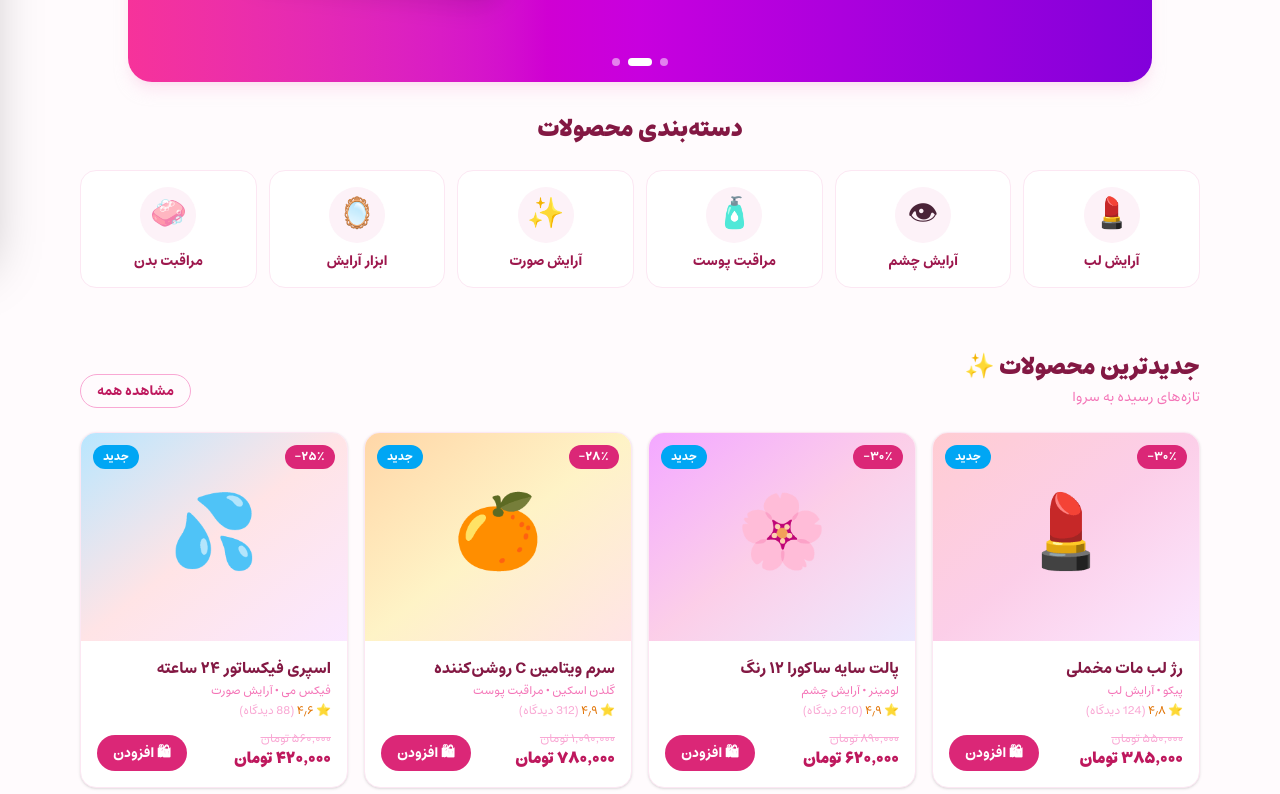
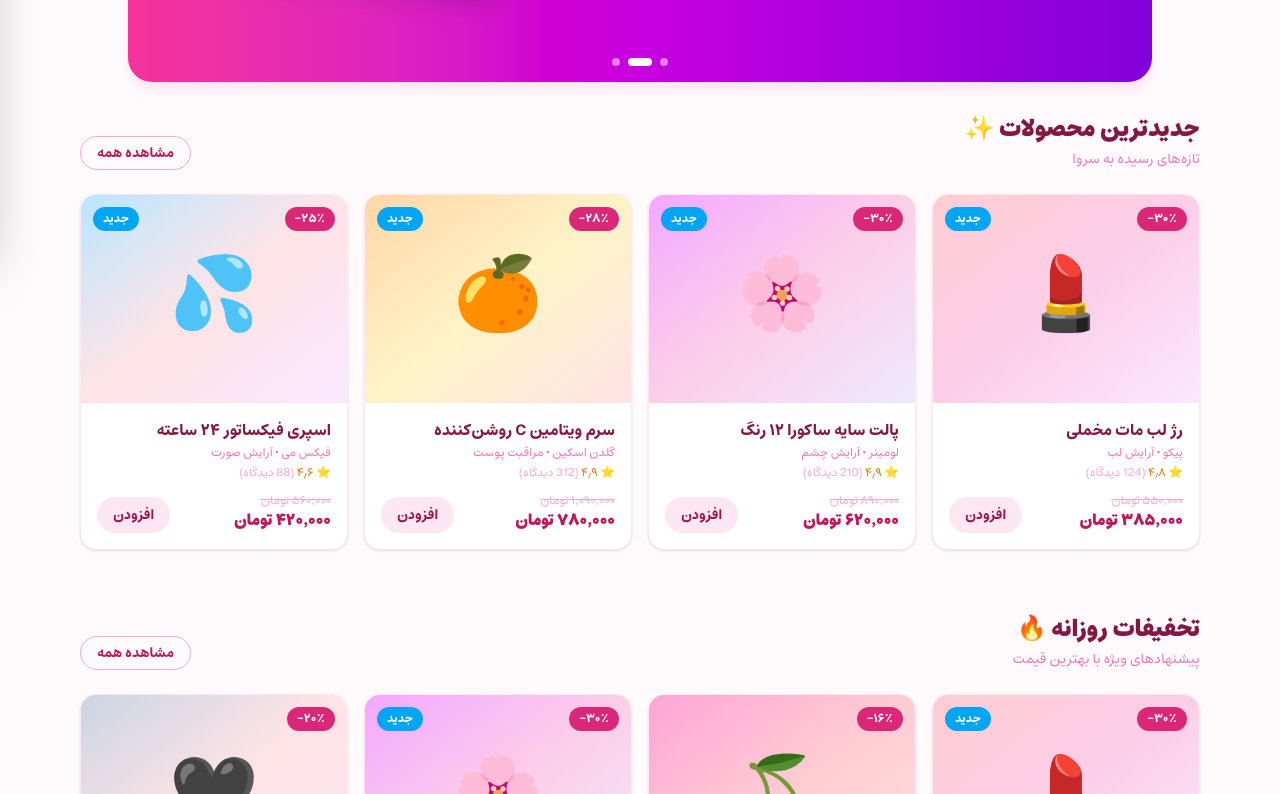
Before and after one commit to soroush-rahmani/sorva-shop, a Next.js app: page / in a window 1280 px wide. Shown: the part 546-1340 px from the top of the page. Built offline with nearby package versions, Linux system fonts and the light colour scheme.

Commit message:
remove category section, image-2 hover zoom, pink add-to-cart with burst animation

```diff
--- a/app/globals.css
+++ b/app/globals.css
@@ -38,3 +38,26 @@ html {
 .scrollbar-none::-webkit-scrollbar {
   display: none;
 }
+
+/* انیمیشن فوران رژ و قلب هنگام افزودن به سبد */
+@keyframes sorva-burst {
+  0% {
+    transform: translate(-50%, -50%) scale(0.3);
+    opacity: 1;
+  }
+  60% {
+    opacity: 1;
+  }
+  100% {
+    transform: translate(calc(-50% + var(--bx)), calc(-50% + var(--by)))
+      scale(1.3) rotate(var(--br));
+    opacity: 0;
+  }
+}
+.sorva-particle {
+  position: absolute;
+  left: 50%;
+  top: 50%;
+  pointer-events: none;
+  animation: sorva-burst 0.9s cubic-bezier(0.16, 0.84, 0.44, 1) forwards;
+}
--- a/app/page.tsx
+++ b/app/page.tsx
@@ -1,7 +1,6 @@
 import { Header } from "@/components/header";
 import { CartDrawer } from "@/components/cart-drawer";
 import { HeroSlider } from "@/components/hero-slider";
-import { CategoryIcons } from "@/components/category-icons";
 import { ProductSection } from "@/components/product-section";
 import { Faq } from "@/components/faq";
 import { Footer } from "@/components/footer";
@@ -14,7 +13,6 @@ export default function Home() {
       <CartDrawer />
       <main>
         <HeroSlider />
-        <CategoryIcons />
 
         <ProductSection
           title="جدیدترین محصولات ✨"
--- a/components/add-to-cart-button.tsx
+++ b/components/add-to-cart-button.tsx
@@ -1,19 +1,93 @@
 "use client";
 
 import { useCart } from "@/components/cart-provider";
+import { useState, type CSSProperties } from "react";
 
-export function AddToCartButton({ productId }: { productId: string }) {
+/* رژ و قلبهایی که موقع کلیک به بیرون فوران میکنند */
+const BURST_EMOJIS = ["💄", "💄", "💋", "💗", "💗", "💄", "🛒", "✨"];
+
+type Particle = {
+  id: number;
+  emoji: string;
+  dx: number;
+  dy: number;
+  rot: number;
+  delay: number;
+};
+
+export function AddToCartButton({
+  productId,
+  compact = false,
+}: {
+  productId: string;
+  compact?: boolean;
+}) {
   const { addItem, openCart } = useCart();
+  const [particles, setParticles] = useState<Particle[]>([]);
+
+  const handleClick = () => {
+    addItem(productId);
+    if (!compact) openCart();
+
+    /* فوران رژ و قلب صورتی */
+    const batch: Particle[] = BURST_EMOJIS.map((emoji, i) => {
+      const angle =
+        (i / BURST_EMOJIS.length) * Math.PI * 2 + Math.random() * 0.7;
+      const dist = 46 + Math.random() * 36;
+      return {
+        id: Date.now() + i,
+        emoji,
+        dx: Math.cos(angle) * dist,
+        dy: Math.sin(angle) * dist - 16,
+        rot: (Math.random() - 0.5) * 180,
+        delay: i * 30,
+      };
+    });
+    setParticles(batch);
+    window.setTimeout(() => setParticles([]), 1200);
+  };
 
   return (
     <button
-      onClick={() => {
-        addItem(productId);
-        openCart();
-      }}
-      className="w-full rounded-full bg-brand-600 px-6 py-3 font-black text-white transition hover:bg-brand-700"
+      onClick={handleClick}
+      className={`group/btn relative overflow-visible rounded-full bg-brand-100 font-bold text-brand-800 transition-colors hover:bg-brand-200 ${
+        compact ? "px-4 py-2 text-sm" : "w-full px-6 py-3 text-base"
+      }`}
+      aria-label={`افزودن به سبد خرید`}
     >
-      🛍 افزودن به سبد خرید
+      {/* متن اصلی — با هاور محو میشود */}
+      <span className="block transition-all duration-300 group-hover/btn:scale-75 group-hover/btn:opacity-0">
+        {compact ? "افزودن" : "افزودن به سبد خرید"}
+      </span>
+
+      {/* آیکون سبد خرید — با هاور از بالا سر میخورد به مرکز */}
+      <span
+        aria-hidden
+        className="pointer-events-none absolute inset-0 grid place-items-center"
+      >
+        <span className="text-xl leading-none opacity-0 transition-all duration-300 -translate-y-[180%] group-hover/btn:translate-y-0 group-hover/btn:opacity-100">
+          🛒
+        </span>
+      </span>
+
+      {/* ذرات فوران */}
+      {particles.map((p) => (
+        <span
+          key={p.id}
+          aria-hidden
+          className="sorva-particle text-base"
+          style={
+            {
+              "--bx": `${p.dx}px`,
+              "--by": `${p.dy}px`,
+              "--br": `${p.rot}deg`,
+              animationDelay: `${p.delay}ms`,
+            } as CSSProperties
+          }
+        >
+          {p.emoji}
+        </span>
+      ))}
     </button>
   );
 }
--- a/components/category-icons.tsx
+++ /dev/null
@@ -1,28 +0,0 @@
-import Link from "next/link";
-import { CATEGORIES } from "@/lib/products";
-
-export function CategoryIcons() {
-  return (
-    <section className="mx-auto max-w-6xl px-4 py-8">
-      <h2 className="text-center text-xl font-black text-brand-900 md:text-2xl">
-        دسته‌بندی محصولات
-      </h2>
-      <div className="mt-6 grid grid-cols-3 gap-3 sm:grid-cols-6">
-        {CATEGORIES.map((c) => (
-          <Link
-            key={c.slug}
-            href={`/products?cat=${c.slug}`}
-            className="group flex flex-col items-center gap-2 rounded-2xl border border-brand-100 bg-white p-4 text-center transition hover:border-brand-300 hover:shadow-md"
-          >
-            <span className="grid h-14 w-14 place-items-center rounded-full bg-brand-50 text-3xl transition group-hover:scale-110">
-              {c.emoji}
-            </span>
-            <span className="text-sm font-bold text-brand-800">
-              {c.label}
-            </span>
-          </Link>
-        ))}
-      </div>
-    </section>
-  );
-}
--- a/components/product-card.tsx
+++ b/components/product-card.tsx
@@ -2,26 +2,46 @@
 
 import Link from "next/link";
 import type { Product } from "@/lib/products";
-import { useCart } from "@/components/cart-provider";
+import { AddToCartButton } from "@/components/add-to-cart-button";
 import { discountPercent, formatPrice, formatRating } from "@/lib/format";
 
 const faNum = new Intl.NumberFormat("fa-IR");
 
+/* عکس دوم (نمای متفاوت) هر محصول برای هاور — تا عکسهای واقعی اضافه شوند */
+const ALT_EMOJI: Record<string, string> = {
+  p1: "💋",
+  p2: "💋",
+  p3: "🎨",
+  p4: "👁️",
+  p5: "🖌️",
+  p6: "🧴",
+  p7: "🧴",
+  p8: "🧖‍♀️",
+  p9: "💄",
+  p10: "✨",
+};
+
 export function ProductCard({ product }: { product: Product }) {
-  const { addItem } = useCart();
   const hasDiscount =
     product.originalPrice != null && product.originalPrice > product.price;
 
   return (
     <div className="group relative flex flex-col overflow-hidden rounded-2xl border border-brand-100 bg-white shadow-sm transition hover:shadow-lg">
       <Link href={`/products/${product.slug}`} className="relative block">
+        {/* تصویر اول */}
         <div
-          className={`flex h-52 items-center justify-center bg-linear-to-br text-7xl ${product.gradient}`}
+          className={`flex h-52 items-center justify-center bg-linear-to-br text-7xl transition-transform duration-500 group-hover:scale-95 ${product.gradient}`}
         >
-          <span className="transition-transform duration-300 group-hover:scale-110">
-            {product.emoji}
-          </span>
+          {product.emoji}
         </div>
+
+        {/* تصویر دوم — با هاور از مقیاس کوچک زوم میشود (scale 0.1 → 1) */}
+        <div
+          className={`absolute inset-0 flex items-center justify-center bg-linear-to-br text-8xl opacity-0 transition-all duration-500 group-hover:scale-100 group-hover:opacity-100 scale-10 ${product.gradient}`}
+        >
+          <span className="drop-shadow-md">{ALT_EMOJI[product.id] ?? product.emoji}</span>
+        </div>
+
         {hasDiscount && (
           <span className="absolute right-3 top-3 rounded-full bg-brand-600 px-2.5 py-1 text-xs font-bold text-white">
             {faNum.format(discountPercent(product.price, product.originalPrice!))}
@@ -60,13 +80,7 @@ export function ProductCard({ product }: { product: Product }) {
               {formatPrice(product.price)}
             </p>
           </div>
-          <button
-            onClick={() => addItem(product.id)}
-            className="rounded-full bg-brand-600 px-4 py-2 text-sm font-bold text-white transition hover:bg-brand-700"
-            aria-label={`افزودن ${product.name} به سبد خرید`}
-          >
-            🛍 افزودن
-          </button>
+          <AddToCartButton productId={product.id} compact />
         </div>
       </div>
     </div>
```
